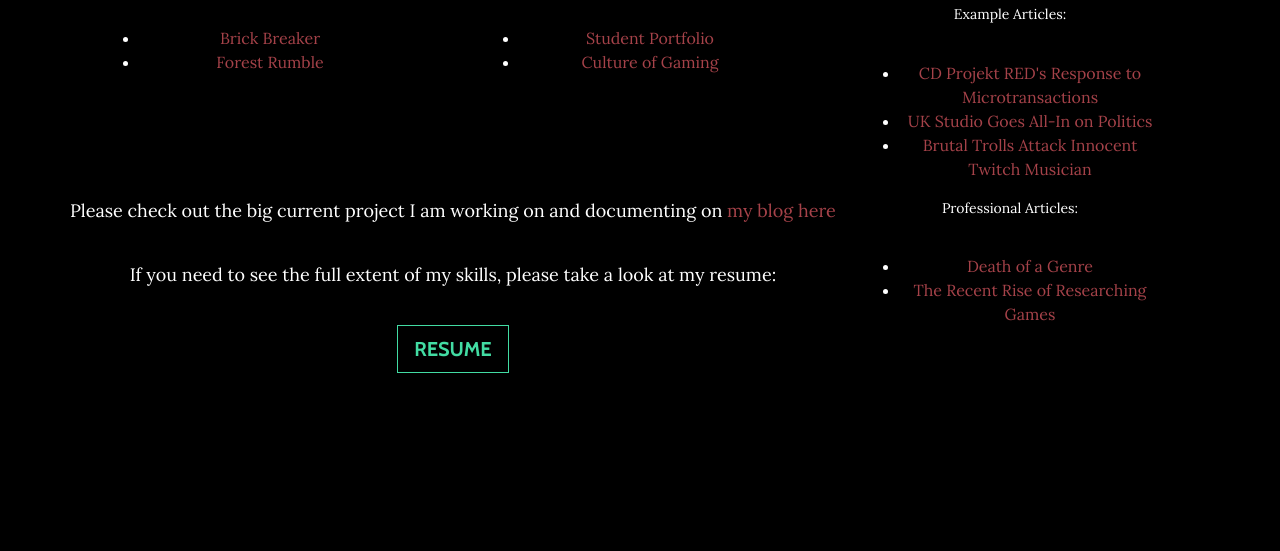
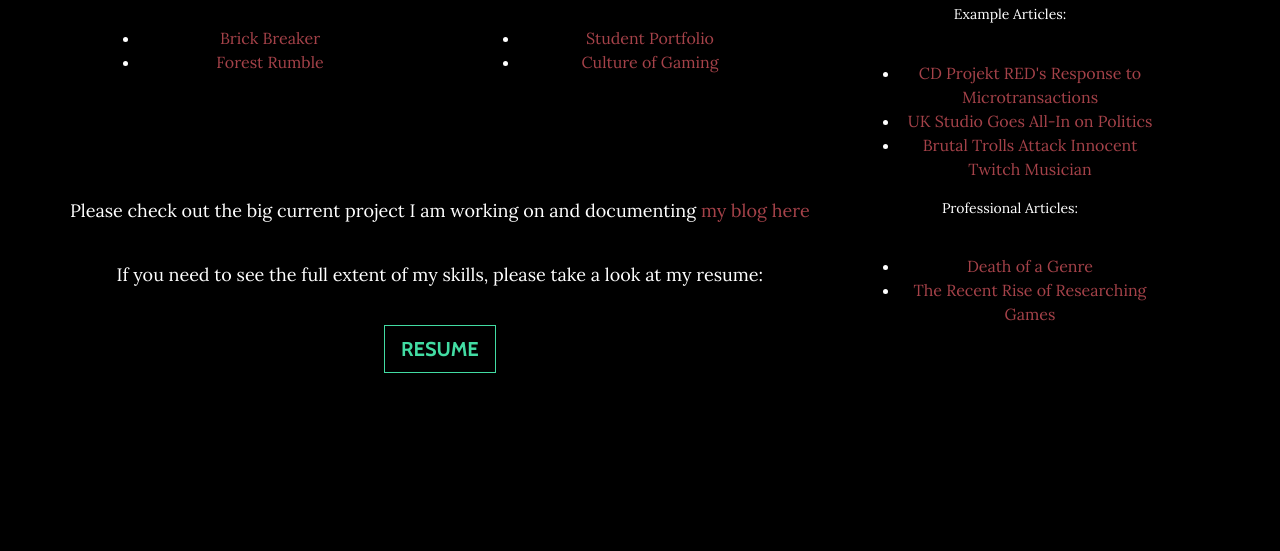
Before and after one commit to HaseebAbid5/PortfolioSite, a website: page index.html in a window 1280 px wide. Shown: the part 1246-1797 px from the top of the page. Drawn offline with nearby package versions, Linux system fonts and the light colour scheme; some packages are replaced by stand-ins of ours.

Commit message:
Update index.html

```diff
--- a/index.html
+++ b/index.html
@@ -110,7 +110,7 @@
 		    </ul>
             </div>
             <div class="resume">
-		    <p>Please check out the big current project I am working on and documenting on <a href="haseebabid5.github.io" target="_blank">my blog here</a></p>
+		    <p>Please check out the big current project I am working on and documenting <a href="haseebabid5.github.io" target="_blank">my blog here</a></p>
             	<p>If you need to see the full extent of my skills, please take a look at my resume:</p>
             	<a class="btn btn-default btn-lg" href="./resume.html" target="_blank"><span class="network-name">Resume</span></a>
             </div>
```
